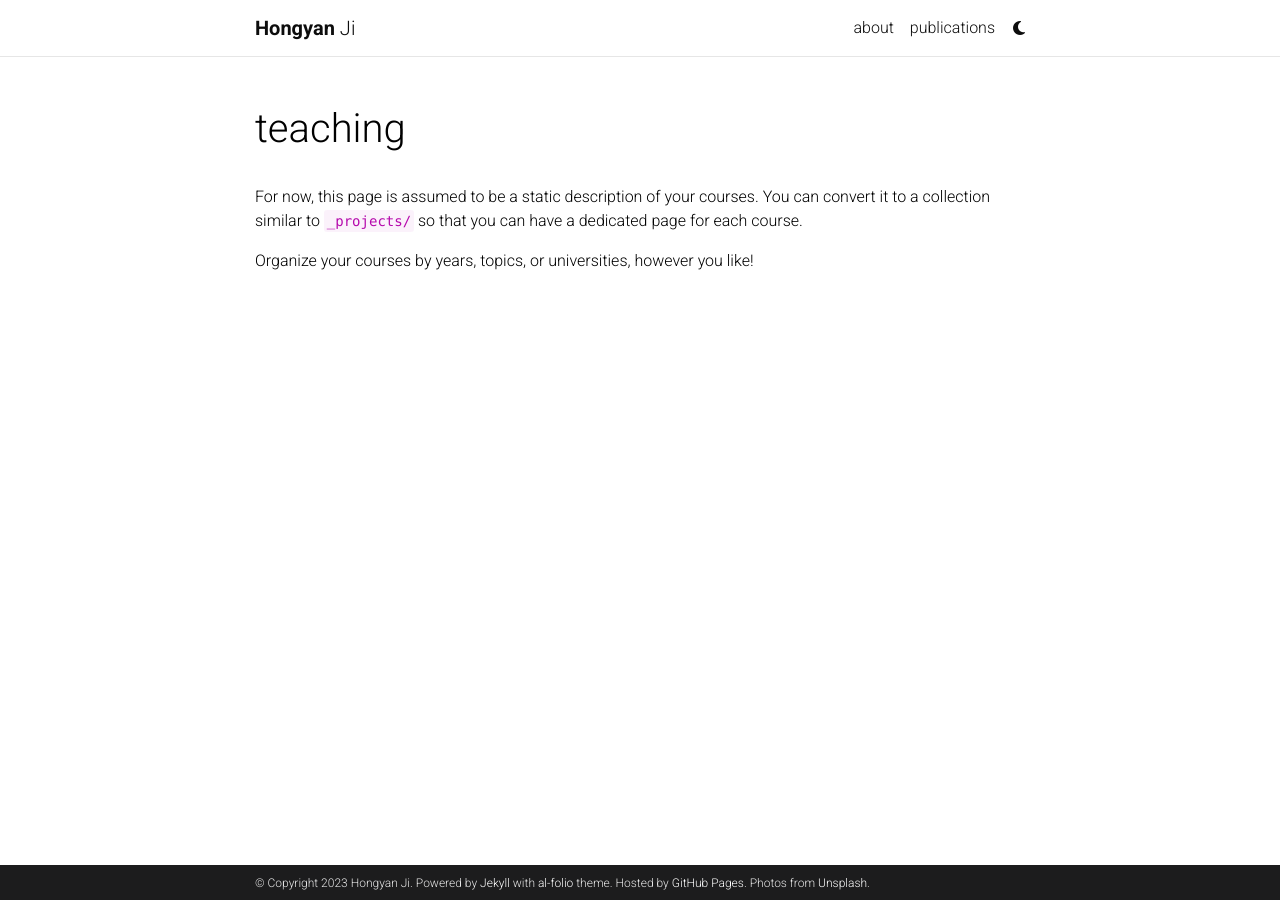
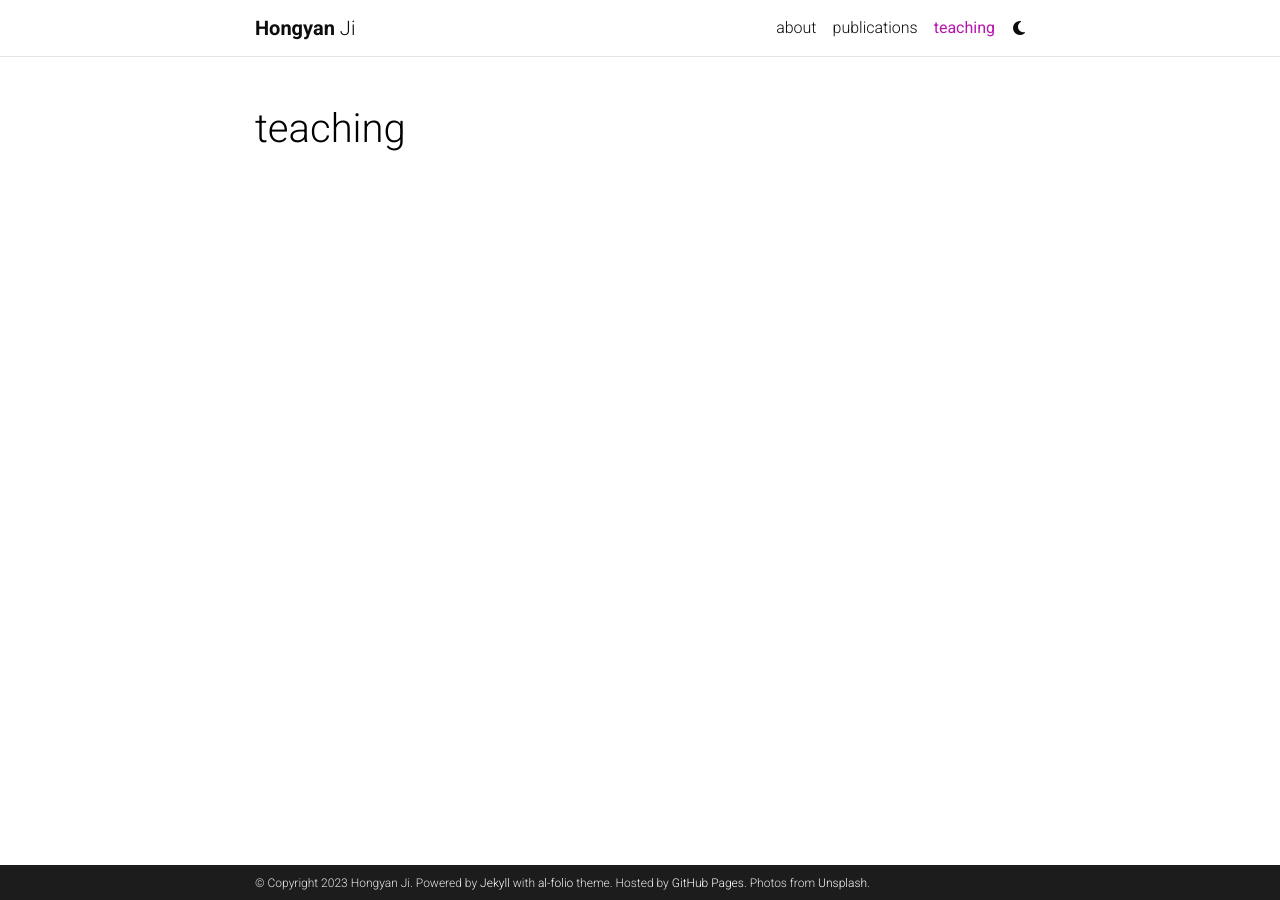
Before and after one commit to HongyanJi/hongyanji.github.io, a Jekyll site: the page built from _pages/teaching.md, in a window 1280 px wide. Built offline with Jekyll 4.4.1, drawn with Linux system fonts in a browser that asks for light colours; comment, search, counter and statistics services are not loaded; a style sheet for code colours, icons or effects is not loaded.

Commit message:
Update teaching.md

```diff
--- a/_pages/teaching.md
+++ b/_pages/teaching.md
@@ -3,10 +3,6 @@
 permalink: /teaching/
 title: teaching
 description:
-nav: false
+nav: true
 nav_order: 5
 ---
-
-For now, this page is assumed to be a static description of your courses. You can convert it to a collection similar to `_projects/` so that you can have a dedicated page for each course.
-
-Organize your courses by years, topics, or universities, however you like!
```
